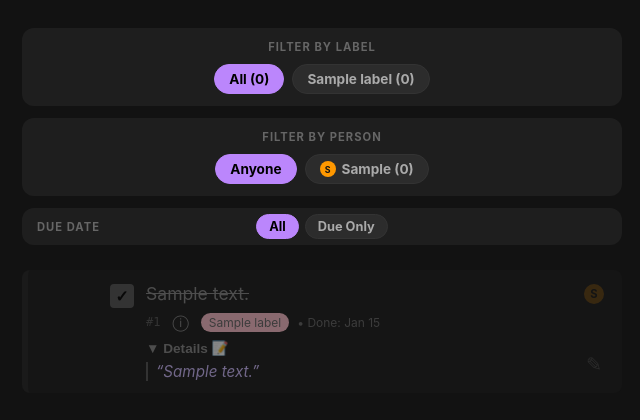
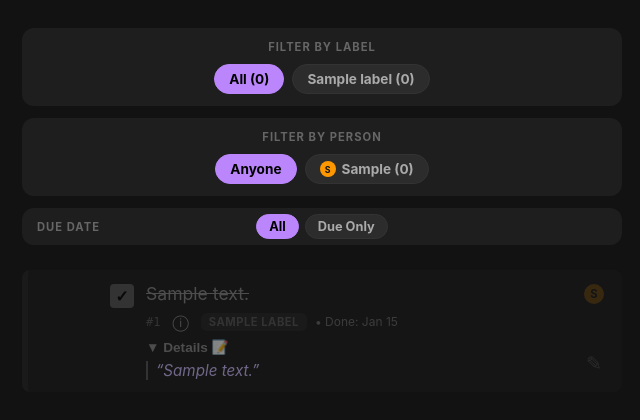
Before and after one commit to dafioram/SimpleTaskList, a Flask app: page / in a window 1280 px wide. Shown: the part 245-665 px from the top of the page, without its empty margins (318-958 px from the left). Run offline with Flask 3, Linux system fonts and the light colour scheme; tables that the repository leaves empty hold one stand-in row (values such as "Sample post").

Commit message:
Make label coloring match old behavior

```diff
--- a/templates/index.html
+++ b/templates/index.html
@@ -498,7 +498,7 @@
 {% endif %}
 
 					{% for lbl in task.labels %}
-						<span style="background-color: {{ label_colors.get(lbl.name, '#333') }}; padding: 2px 8px; border-radius: 12px; font-size: 0.75rem;">
+						<span class="label-chip chip-{{ label_colors.get(lbl.name, 'default') }}">
 							{{ lbl.name }}
 						</span>
 					{% endfor %}
```
